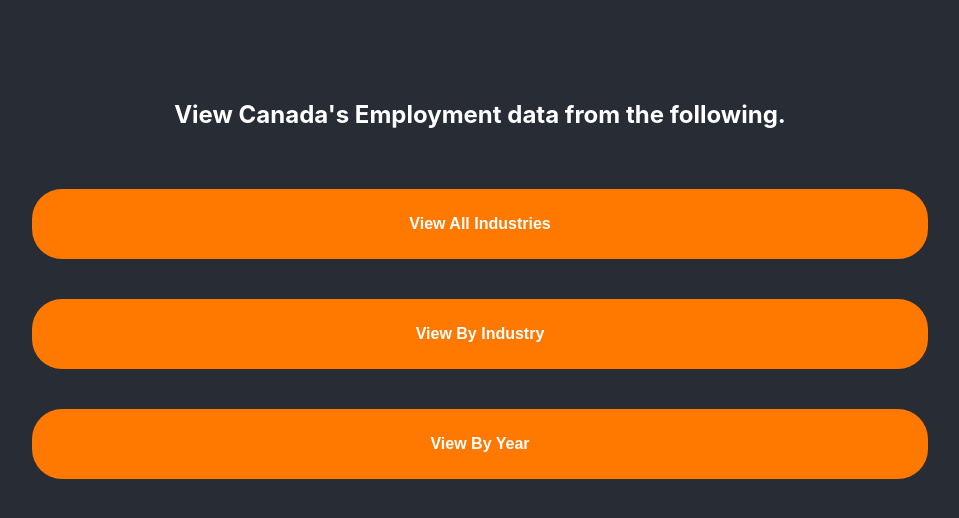
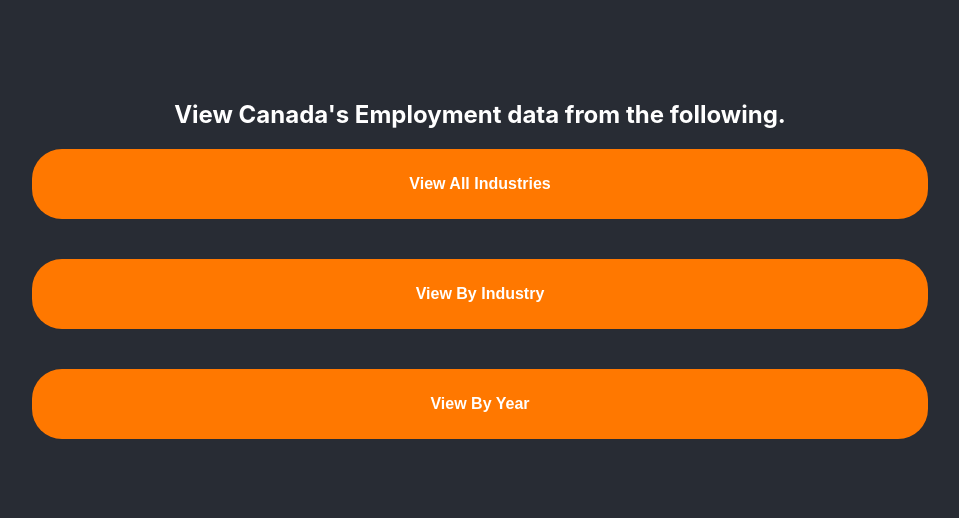
Before and after one commit to brianctb/Canada-Employment-Visualization, a React (Create React App) app in the folder Frontend/: page / in a window 1280 px wide. Shown: the top 518 px of the page, without its empty margins (160-1119 px from the left). Built offline with nearby package versions, Linux system fonts and the light colour scheme.

Commit message:
fix margin

```diff
--- a/Frontend/src/css/button.css
+++ b/Frontend/src/css/button.css
@@ -3,7 +3,7 @@
     height: 8vh;
     background-color: rgb(255, 120, 0);
     border: 0px;
-    margin-top: 5vh ;
+    margin-bottom: 5vh ;
     color: white;
     font-size: 2vh;
     font-weight: bold;
--- a/Frontend/src/css/center_div.css
+++ b/Frontend/src/css/center_div.css
@@ -2,7 +2,7 @@
     position: absolute;
     left: 15%;
     width: 100%;
-    height: 100%;
+    height: auto;
     background-color: #282c34;
     color: white;
     text-align: center;
@@ -10,4 +10,5 @@
     flex-direction: column;
     width: 70%;
     margin-top: 10vh;
+    /* overflow: auto; */
 }
```
